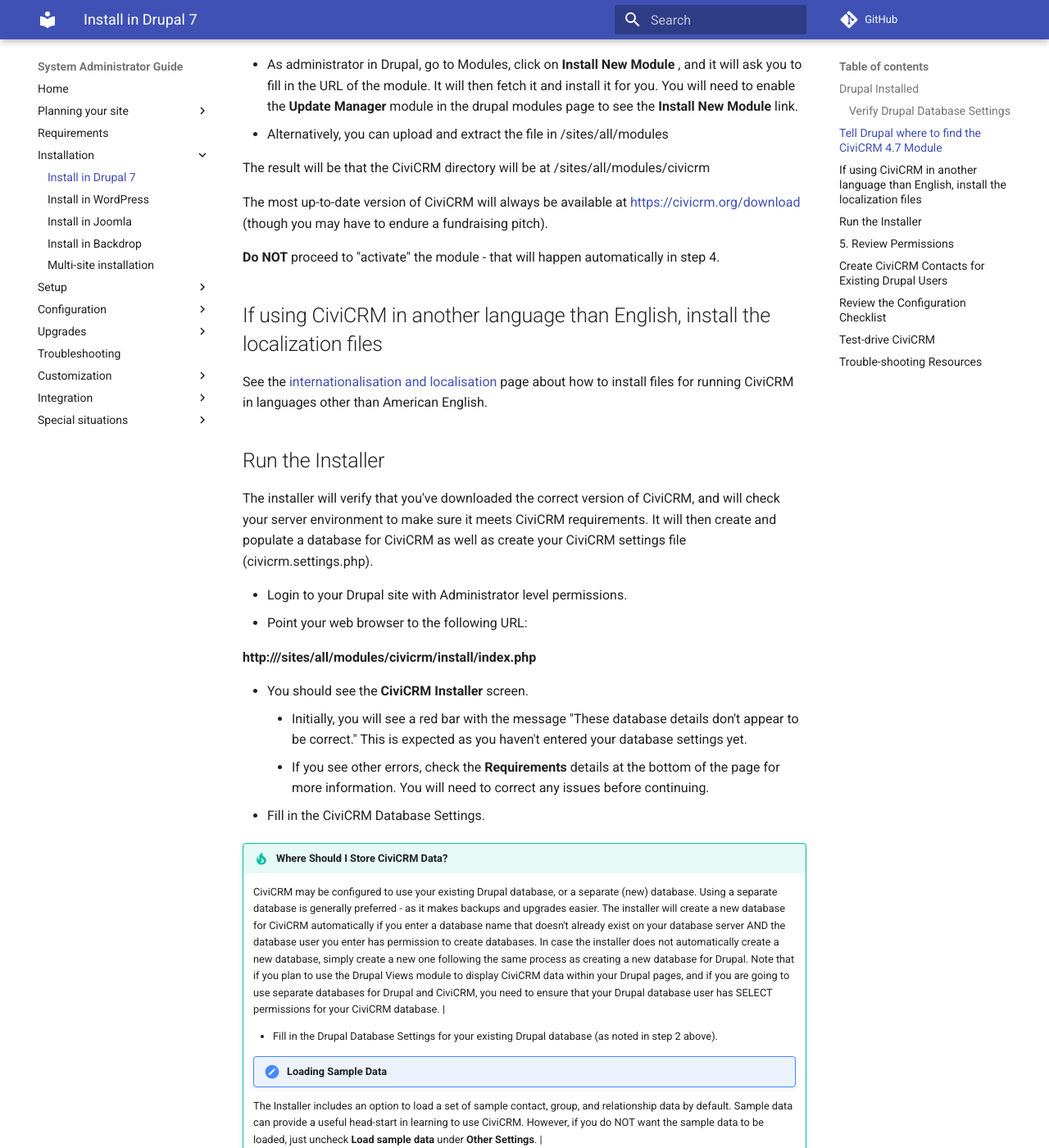
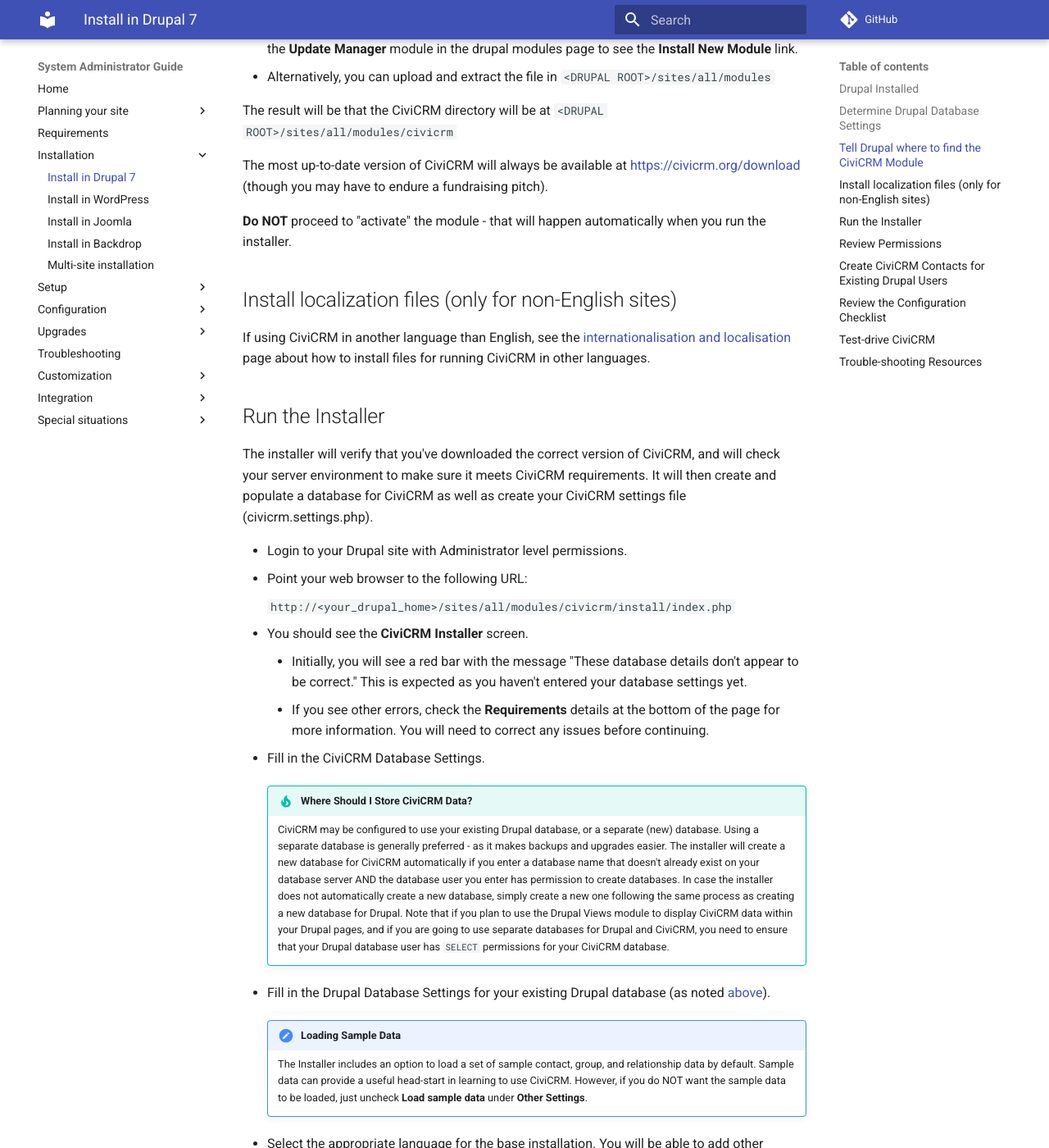
Before and after one commit to civicrm/civicrm-sysadmin-guide, an MkDocs documentation site: the page built from docs/install/drupal7.md, in a window 1280 px wide and 1400 px high, scrolled down 1795 px. Shown: the whole window at 82% size. Built offline with MkDocs 1.6.1 and Material for MkDocs 9.7.7, drawn with Linux system fonts in a browser that asks for light colours; comment, search, counter and statistics services are not loaded; old or Windows-style settings are respelled for this version of MkDocs; some of the changed text lies outside the part shown.

Commit message:
D7 install - basic markdown cleanup

````diff
--- a/docs/install/drupal7.md
+++ b/docs/install/drupal7.md
@@ -14,20 +14,16 @@
     * **MySQL 5.1.x or higher with INNODB support** : CiviCRM is compatible with the current [generally available MySQL release](http://dev.mysql.com/downloads/mysql). Trigger permission is required. SUPER privileges are required in MySQL 5.1 if binary logging is enabled. See the [CiviCRM MySQL Permission Requirements](https://wiki.civicrm.org/confluence/display/CRMDOC/CiviCRM+MySQL+Permission+Requirements) page.
      Configuration variable thread_stack >=192k.
     * **PCRE with Unicode properties support** ([more info](http://forum.civicrm.org/index.php/topic,9316.0.html "CentOS, CiviCRM and PCRE Unicode Properties")).
-    * MAMP XCache in-compatibility* - Several people have reported "white screen of death" trying to run CiviCRM 4 with MAMP's XCache enabled (check MAMP > Preferences > PHP > Cache).
+    * MAMP XCache in-compatibility - Several people have reported "white screen of death" trying to run CiviCRM 4 with MAMP's XCache enabled (check MAMP > Preferences > PHP > Cache).
     * eAccelerator - Several people have reported problems with this performance optimiser ([http://eaccelerator.net](http://eaccelerator/)) - "white screen of death" and "snippet type is unrecognised".
 
-## Drupal Installed
+## Drupal Installed {:#drupal-installed}
 
-The automated installer requires Drupal 7.x.. If you do not have the required version of Drupal installed, refer to:
+The automated installer requires Drupal 7.x. If you do not have the required version of Drupal installed, refer to the [Drupal Installation Guide](http://drupal.org/getting-started).
 
-* [Drupal Installation Guide](http://drupal.org/getting-started)
+## Determine Drupal Database Settings {:#db-settings}
 
-### Verify Drupal Database Settings
-
-You will need to know the database settings for your Drupal installation prior to running the CiviCRM installer:
-
-You can look up these values in your Drupal settings.php file (located by default in your <drupal_root>/sites/default directory)
+You will need to know the database settings for your Drupal installation prior to running the CiviCRM installer: You can look up these values in your Drupal `settings.php` file (located by default in your `<drupal_root>/sites/default directory`) be looking for the following code:
 
 ```
 $db_url = 'mysql://dbuser:dbpassword@localhost/drupal';
@@ -35,7 +31,7 @@ $db_url = 'mysql://dbuser:dbpassword@localhost/drupal';
 
 or
 
-```
+```php
 $databases = array (
   'default' =>
   array (
@@ -62,63 +58,61 @@ In the above example:
 | Database User Name | dbuser |
 | Database User Password | dbpassword |
 
-## Tell Drupal where to find the CiviCRM 4.7 Module
+## Tell Drupal where to find the CiviCRM Module {:#directory}
 
 First, download CiviCRM and install the files like you would any other module:
 
 * As administrator in Drupal, go to Modules, click on **Install New Module** , and it will ask you to fill in the URL of the module. It will then fetch it and install it for you. You will need to enable the **Update Manager** module in the drupal modules page to see the **Install New Module** link.
-* Alternatively, you can upload and extract the file in <DRUPAL ROOT>/sites/all/modules
+* Alternatively, you can upload and extract the file in `<DRUPAL ROOT>/sites/all/modules`
 
-The result will be that the CiviCRM directory will be at <DRUPAL ROOT>/sites/all/modules/civicrm
+The result will be that the CiviCRM directory will be at `<DRUPAL ROOT>/sites/all/modules/civicrm`
 
 The most up-to-date version of CiviCRM will always be available at [https://civicrm.org/download](https://civicrm.org/download) (though you may have to endure a fundraising pitch).
 
-**Do NOT** proceed to "activate" the module - that will happen automatically in step 4.
+**Do NOT** proceed to "activate" the module - that will happen automatically when you run the installer.
 
-## If using CiviCRM in another language than English, install the localization files
+## Install localization files (only for non-English sites) {:#i18n}
 
-See the [internationalisation and localisation](https://wiki.civicrm.org/confluence/pages/viewpage.action?pageId=88408149) page about how to install files for running CiviCRM in languages other than American English.
+If using CiviCRM in another language than English, see the [internationalisation and localisation](https://wiki.civicrm.org/confluence/pages/viewpage.action?pageId=88408149) page about how to install files for running CiviCRM in other languages.
 
-## Run the Installer
+## Run the Installer {:#installer}
 
 The installer will verify that you've downloaded the correct version of CiviCRM, and will check your server environment to make sure it meets CiviCRM requirements. It will then create and populate a database for CiviCRM as well as create your CiviCRM settings file (civicrm.settings.php).
 
 * Login to your Drupal site with Administrator level permissions.
 * Point your web browser to the following URL:
 
-**http://<your_drupal_home>/sites/all/modules/civicrm/install/index.php**
+    `http://<your_drupal_home>/sites/all/modules/civicrm/install/index.php`
 
 * You should see the **CiviCRM Installer** screen.
     * Initially, you will see a red bar with the message "These database details don't appear to be correct." This is expected as you haven't entered your database settings yet.
     * If you see other errors, check the **Requirements** details at the bottom of the page for more information. You will need to correct any issues before continuing.
 * Fill in the CiviCRM Database Settings.
 
-!!! tip "Where Should I Store CiviCRM Data?"
-     CiviCRM may be configured to use your existing Drupal database, or a separate (new) database. Using a separate database is generally preferred - as it makes backups and upgrades easier. The installer will create a new database for CiviCRM automatically if you enter a database name that doesn't already exist on your database server AND the database user you enter has permission to create databases. In case the installer does not automatically create a new database, simply create a new one following the same process as creating a new database for Drupal. Note that if you plan to use the Drupal Views module to display CiviCRM data within your Drupal pages, and if you are going to use separate databases for Drupal and CiviCRM, you need to ensure that your Drupal database user has SELECT permissions for your CiviCRM database. |
+    !!! tip "Where Should I Store CiviCRM Data?"
+         CiviCRM may be configured to use your existing Drupal database, or a separate (new) database. Using a separate database is generally preferred - as it makes backups and upgrades easier. The installer will create a new database for CiviCRM automatically if you enter a database name that doesn't already exist on your database server AND the database user you enter has permission to create databases. In case the installer does not automatically create a new database, simply create a new one following the same process as creating a new database for Drupal. Note that if you plan to use the Drupal Views module to display CiviCRM data within your Drupal pages, and if you are going to use separate databases for Drupal and CiviCRM, you need to ensure that your Drupal database user has `SELECT` permissions for your CiviCRM database.
 
-    * Fill in the Drupal Database Settings for your existing Drupal database (as noted in step 2 above).
+* Fill in the Drupal Database Settings for your existing Drupal database (as noted [above](#db-settings)).
 
     !!! check "Loading Sample Data"
-     The Installer includes an option to load a set of sample contact, group, and relationship data by default. Sample data can provide a useful head-start in learning to use CiviCRM. However, if you do NOT want the sample data to be loaded, just uncheck **Load sample data** under **Other Settings**. |
+        The Installer includes an option to load a set of sample contact, group, and relationship data by default. Sample data can provide a useful head-start in learning to use CiviCRM. However, if you do NOT want the sample data to be loaded, just uncheck **Load sample data** under **Other Settings**.
 
-    * Select the appropriate language for the base installation. You will be able to add other languages after the installation for multi-lingual sites.
-    * Click the **Check Requirements and Install CiviCRM** button.
-        * The installer will configure your databases, create the settings file and redirect you to your Drupal Home page.
-        * If you still see a red bar with the message "These database details don't appear to be correct." - check the Database Details section below your settings for specific errors and problems. Once you correct these problems, click "Recheck requirements" to verify your settings before continuing.
-        * If you are on a Windows machine and get the message "The user account used by your web-server needs to be granted write access to the following directory in order to configure the CiviCRM settings file:
-     C:<drupal path>/sites/default" even after changing directory permission in Explorer, see [http://forum.civicrm.org/index.php/topic,5056.msg23720.html#msg23720](http://forum.civicrm.org/index.php/topic,5056.msg23720.html#msg23720) for instructions how to change the permissions using CMD.
-        * Once you see the green "You're ready to install!" message - you can click **Check Requirements and Install CiviCRM**
+* Select the appropriate language for the base installation. You will be able to add other languages after the installation for multi-lingual sites.
+* Click the **Check Requirements and Install CiviCRM** button.
+    * The installer will configure your databases, create the settings file and redirect you to your Drupal Home page.
+    * If you still see a red bar with the message "These database details don't appear to be correct." - check the Database Details section below your settings for specific errors and problems. Once you correct these problems, click "Recheck requirements" to verify your settings before continuing.
+    * If you are on a Windows machine and get the message "The user account used by your web-server needs to be granted write access to the following directory in order to configure the CiviCRM settings file: C:<drupal path>/sites/default" even after changing directory permission in Explorer, see [http://forum.civicrm.org/index.php/topic,5056.msg23720.html#msg23720](http://forum.civicrm.org/index.php/topic,5056.msg23720.html#msg23720) for instructions how to change the permissions using CMD.
+    * Once you see the green "You're ready to install!" message - you can click **Check Requirements and Install CiviCRM**
 
-    ## 5. Review Permissions
+## Review Permissions {:#permissions}
 
-    !!! check
+!!! check ""
 
     Note that Drupal tries to create the /files/ directory (and make it writeable), but only when saving admin/settings. Same holds for /temp directory, and a /uploads/ directory in the CiviCRM module root. On a brand-new Drupal install, this directory may be missing. Even on an existing installation, if file permissions are not set properly, the directory may be missing. If enabling the **civicrm** module generates errors regarding the files directory, you must create it (writeable) manually. Refer to Step 2 for instructions on directories to create and permissions to set.
 
-
 * Go to **Administer » User management » Permissions**
 
-* *- Verify that the Roles that you want to have access to CiviCRM have the appropriate permissions checked. CiviCRM is installed with a number of fixed permissions (such as "edit contacts" and "administer CiviCRM").
+* Verify that the Roles that you want to have access to CiviCRM have the appropriate permissions checked. CiviCRM is installed with a number of fixed permissions (such as "edit contacts" and "administer CiviCRM").
 
 !!! tip "Permissions for the Anonymous Role"
 
@@ -132,7 +126,7 @@ The installer will verify that you've downloaded the correct version of CiviCRM,
     * **view event info** and **register for events** : If you plan to use CiviEvent and want to allow un-authenticated visitors to view event information and register for events online - enable these permissions for the "anonymous" role.
     * **view event participants** : Enable this permission to allow anonymous users to access participant listing pages for events.
 
-## Create CiviCRM Contacts for Existing Drupal Users
+## Create CiviCRM Contacts for Existing Drupal Users {:#contacts-users}
 
 Once installed, CiviCRM keeps your Drupal Users synchronized with corresponding CiviCRM contact records. The 'rule' is that there will be a matched contact record for each Drupal user record. Conversely, only contacts who are authenticated users of your site will have corresponding Drupal user records.
 
@@ -144,22 +138,22 @@ When CiviCRM is installed on top of an existing Drupal site, a special CiviCRM A
 * Click **Administer** in the menu bar
 * Click **Users and Permissions** from the drop-down menu, then select **Synchronize Users to Contacts**
 
-## Review the Configuration Checklist
+## Review the Configuration Checklist {:#checklist}
 
 The **Configuration Checklist** provides a convenient way to work through the settings that need to be reviewed and configured for a new site. You can link to this checklist from the installation success page AND you can visit it at any time from **Administer** » **Administration Console** » **Configuration Checklist**.
 
-## Test-drive CiviCRM
+## Test-drive CiviCRM {:#test-drive}
 
 There should now be a **CiviCRM** link in your Drupal menu. Click that link and the CiviCRM Menu, Shortcuts, Search and New Individual Blocks should appear.
 
-You can now explore CiviCRM end-user features and begin configuring CiviCRM for your site/organization needs. Refer to the [Administrator Guide](https://wiki.civicrm.org/confluence/display/CRMDOC/User+guide+supplement) for information on configuration tasks and options. Tips for creating CiviCRM Profiles (forms), custom data fields and programming custom data manipulation are included in the [**Drupal installation and configuration example**](https://wiki.civicrm.org/confluence/display/CRMDOC/Drupal+installation+and+configuration+example) document.
+You can now explore CiviCRM end-user features and begin configuring CiviCRM for your site/organization needs. Refer to the [Administrator Guide](https://wiki.civicrm.org/confluence/display/CRMDOC/User+guide+supplement) for information on configuration tasks and options. Tips for creating CiviCRM Profiles (forms), custom data fields and programming custom data manipulation are included in the [Drupal installation and configuration example](https://wiki.civicrm.org/confluence/display/CRMDOC/Drupal+installation+and+configuration+example) document.
 
-## Trouble-shooting Resources
+## Trouble-shooting Resources {:#troubleshooting}
 
-Review the **[Installation and Configuration Troubleshooting](https://wiki.civicrm.org/confluence/display/CRMDOC/Installation+and+Configuration+Troubleshooting)** section of our wiki for help with problems you may encounter during the installation.
+Review the [Installation and Configuration Troubleshooting](https://wiki.civicrm.org/confluence/display/CRMDOC/Installation+and+Configuration+Troubleshooting) section of our wiki for help with problems you may encounter during the installation.
 
-You can often find solutions to your issue by searching the **[installation support section of the community forum](http://forum.civicrm.org/index.php/board,6.0.html)** OR the [community mailing list archives](http://www.nabble.com/CiviCRM-Community-Mailing-List-Archives-f15986.html), and you can check out the **Installation section of our FAQs**.
+You can often find solutions to your issue by searching the [installation support section of the community forum](http://forum.civicrm.org/index.php/board,6.0.html) OR the [community mailing list archives](http://www.nabble.com/CiviCRM-Community-Mailing-List-Archives-f15986.html), and you can check out the Installation section of our FAQs.
 
-If you don't find an answer to your problem in those places, the next step is to **[post a support request on the forum](http://forum.civicrm.org/index.php/board,6.0.html)**.
+If you don't find an answer to your problem in those places, the next step is to [post a support request on the forum](http://forum.civicrm.org/index.php/board,6.0.html).
 
 To check compatibility with other Drupal modules see: [Drupal modules incompatible with CiviCRM](https://wiki.civicrm.org/confluence/display/CRMDOC/Drupal+modules+incompatible+with+CiviCRM)
````
